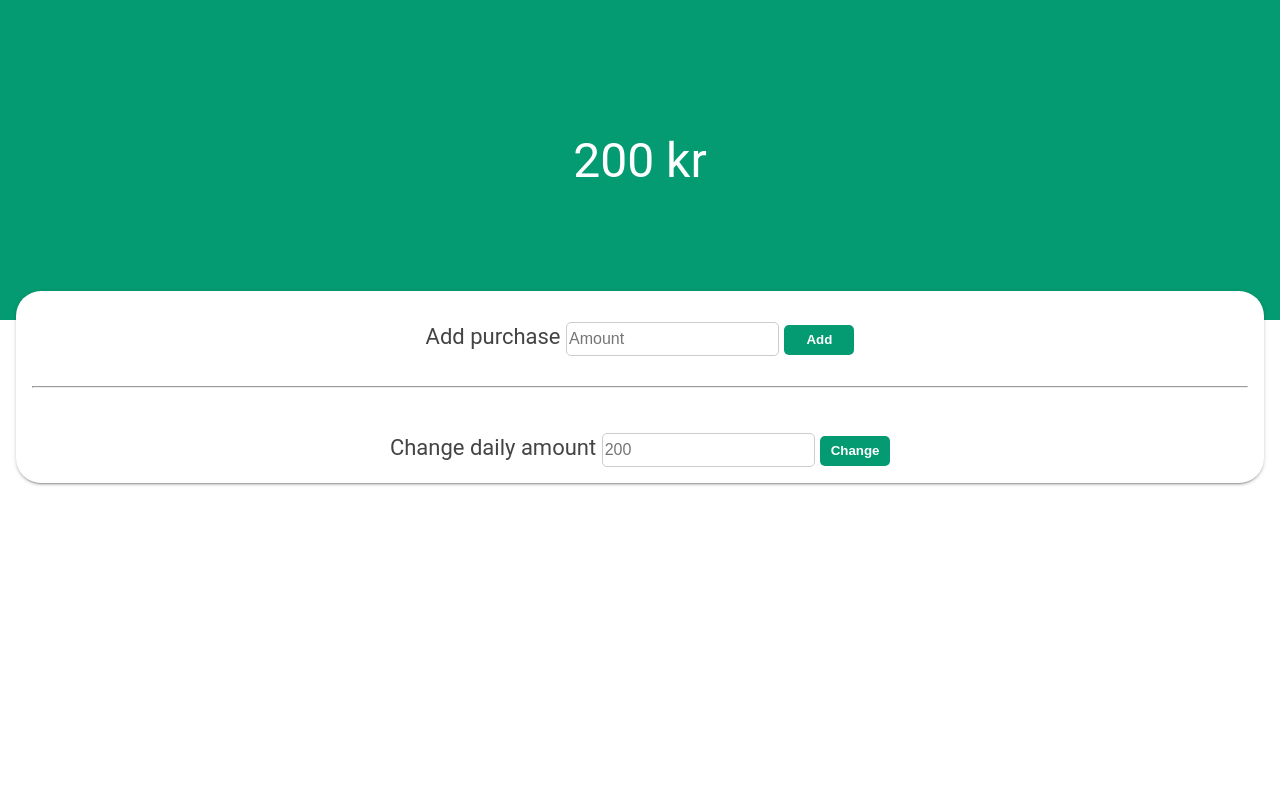
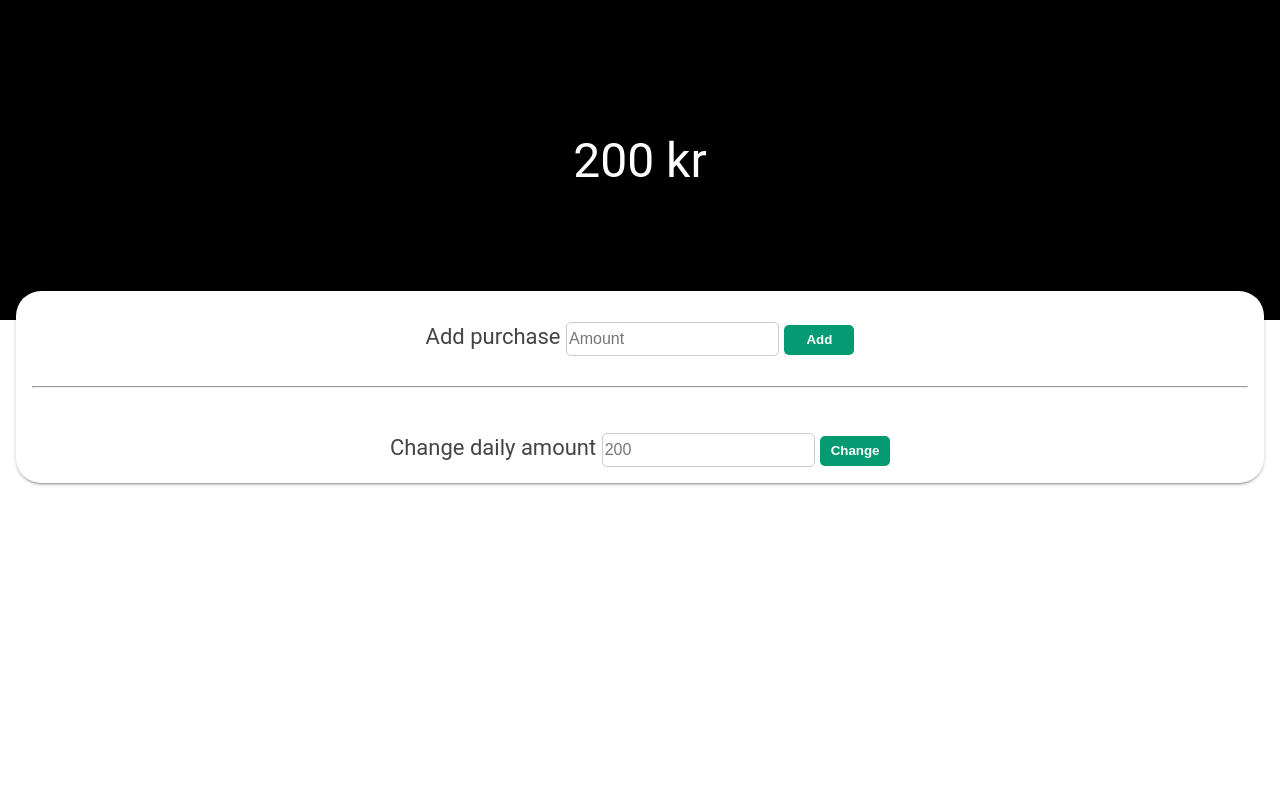
Before and after one commit to jbouzi/jbouzi.github.io, a PHP site: page / in a window 1280 px wide. Run offline with PHP 8.4, Linux system fonts and the light colour scheme.

Commit message:
Update inline.css

```diff
--- a/inline.css
+++ b/inline.css
@@ -158,8 +158,8 @@ input {
 }
 
 .top-card {
-  background: rgb(5,155,114);
-//  background: #000;
+ // background: rgb(5,155,114);
+  background: #000;
   height: 40%;
   width: 100%;
  }
```
